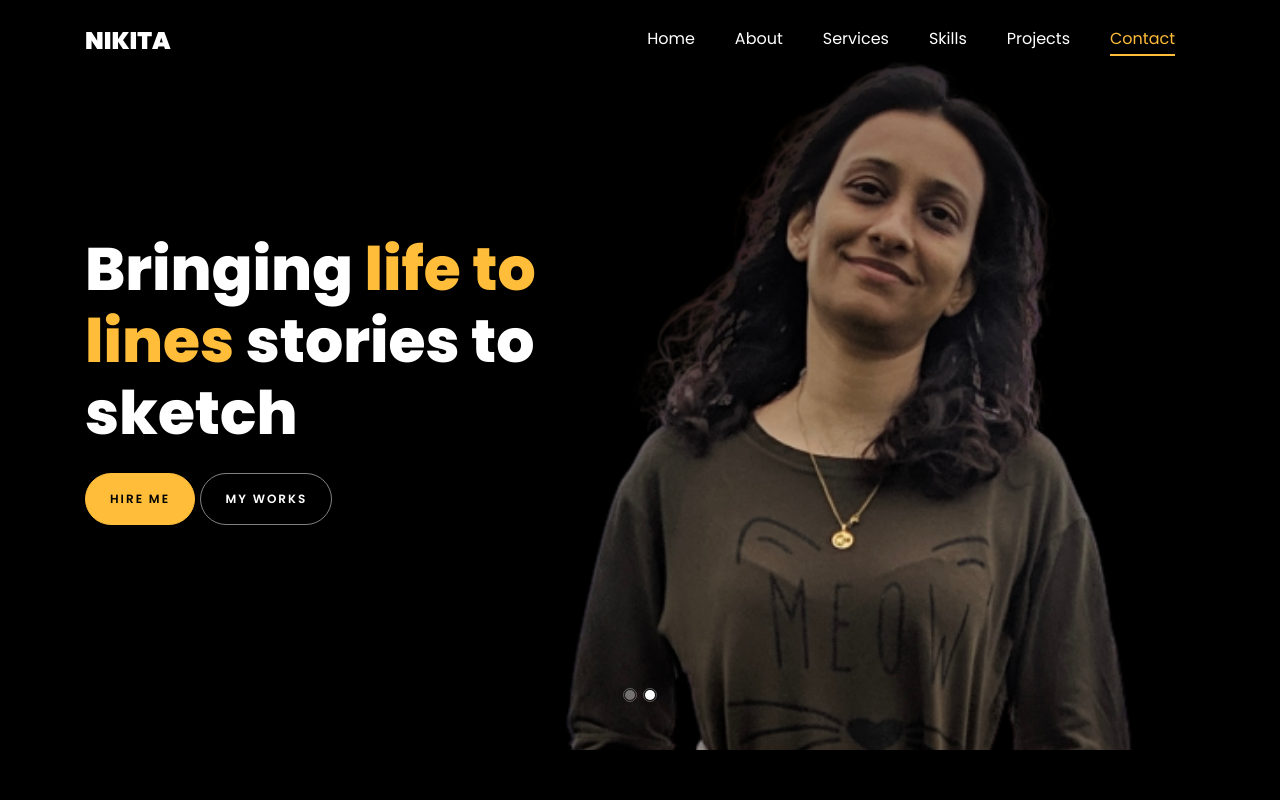
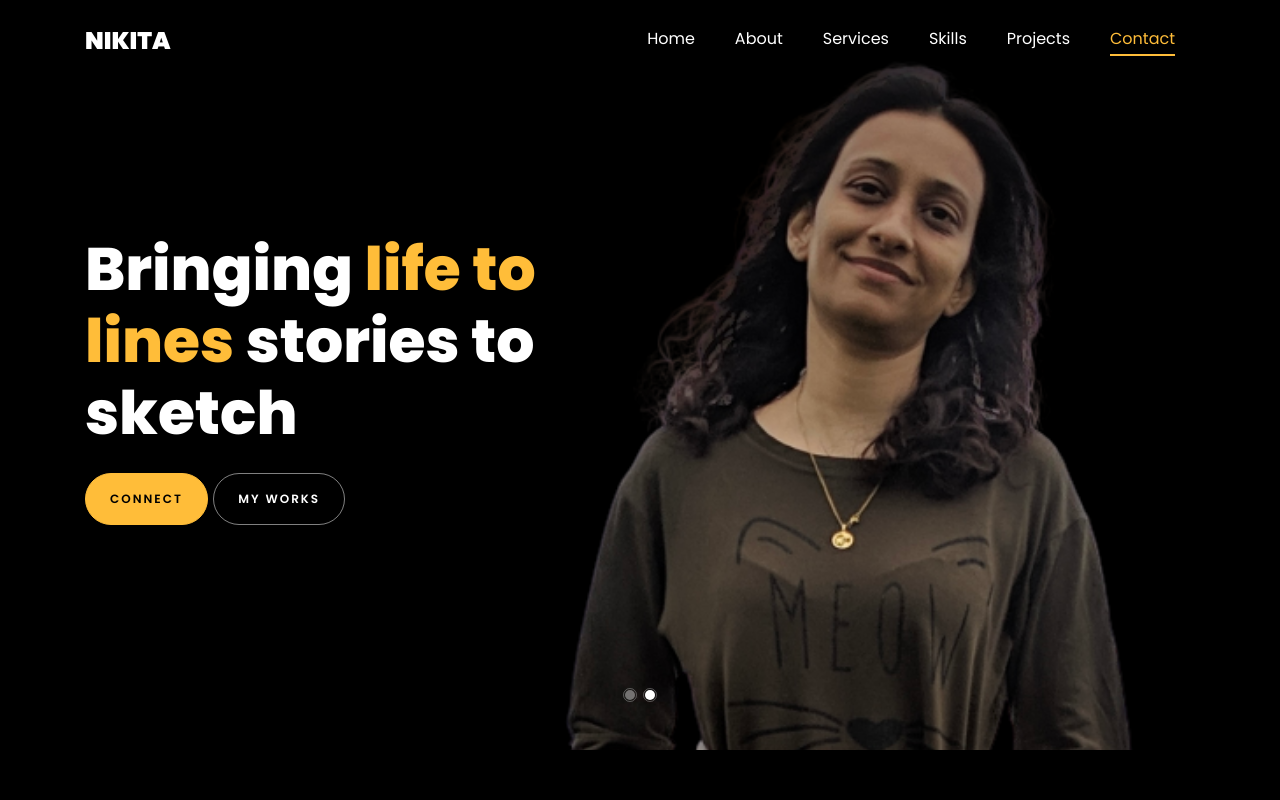
Before and after one commit to Virenvkj/nikita-portfolio, a plain HTML site: page index.html in a window 1280 px wide. Shown: the top 800 px of the page. Drawn offline with Linux system fonts and the light colour scheme; files whose address does not match are found by name.

Commit message:
refactor: updated hire me text to connect

```diff
--- a/index.html
+++ b/index.html
@@ -107,7 +107,7 @@
                   <h1 class="mb-4 mt-3">I'm <span>Nikita Lonarkar</span></h1>
                   <h2 class="mb-4">A Freelance Sketch Artist</h2>
                   <p>
-                    <a href="#" class="btn btn-primary py-3 px-4">Hire me</a>
+                    <a href="#" class="btn btn-primary py-3 px-4">Connect</a>
                     <a
                       href="#"
                       class="btn btn-white btn-outline-white py-3 px-4"
@@ -143,7 +143,7 @@
                     Bringing <span>life to lines</span> stories to sketch
                   </h1>
                   <p>
-                    <a href="#" class="btn btn-primary py-3 px-4">Hire me</a>
+                    <a href="#" class="btn btn-primary py-3 px-4">Connect</a>
                     <a
                       href="#"
                       class="btn btn-white btn-outline-white py-3 px-4"
@@ -810,7 +810,7 @@
               requirements.
             </p>
             <p class="mb-0">
-              <a href="#" class="btn btn-primary py-3 px-5">Hire me</a>
+              <a href="#" class="btn btn-primary py-3 px-5">Connect</a>
             </p>
           </div>
         </div>
@@ -830,7 +830,7 @@
           </div>
         </div>
 
-        <div class="row d-flex contact-info mb-5">
+        <div class="row d-flex contact-info mb-3">
           <!-- <div class="col-md-6 col-lg-3 d-flex ftco-animate">
             <div class="align-self-stretch box p-4 text-center">
               <div
```
